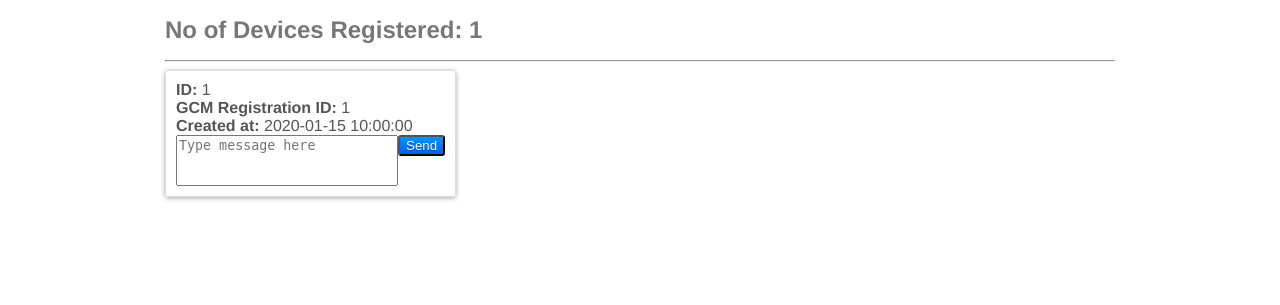
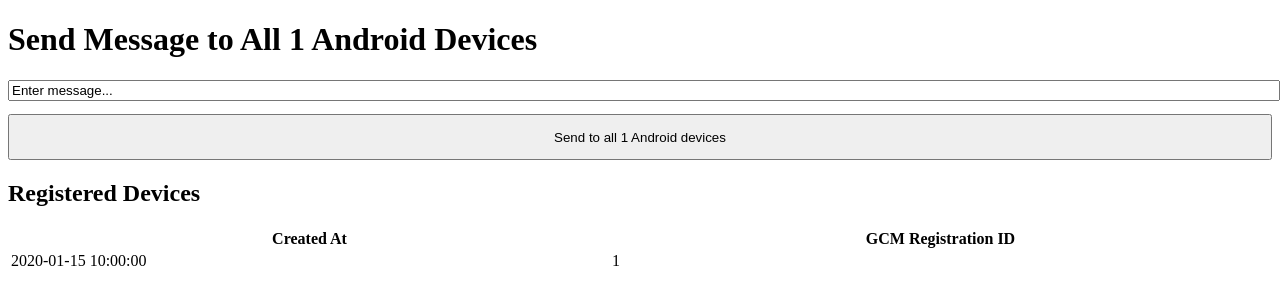
Before and after one commit to jhodgski/AlexAppServerAndroid, a PHP site: page / in a window 1280 px wide. Shown: the top 305 px of the page. Run offline with PHP 8.4, Linux system fonts and the light colour scheme; tables that the repository leaves empty or names only in its code hold one stand-in row (values such as "Sample post"); some libraries are stand-ins or nearby versions.

Commit message:
Changed code so it can do multicast sending

```diff
--- a/db_functions.php
+++ b/db_functions.php
@@ -8,7 +8,7 @@ class DB_Functions {
     //put your code here
     // constructor
     function __construct() {
-        include_once './db_connect.php';
+        require_once 'db_connect.php';
         // connecting to database
         $this->db = new DB_Connect();
         $this->db->connect();
@@ -28,15 +28,7 @@ class DB_Functions {
         $result = mysql_query("INSERT INTO alex_app_push_android (gcm_regid, created_at) VALUES('$gcm_regid', NOW())");
         // check for successful store
         if ($result) {
-            // get user details
-            $id = mysql_insert_id(); // last inserted id
-            $result = mysql_query("SELECT * FROM alex_app_push_android WHERE id = $id") or die(mysql_error());
-            // return user details
-            if (mysql_num_rows($result) > 0) {
-                return mysql_fetch_array($result);
-            } else {
-                return false;
-            }
+            return true;
         } else {
             return false;
         }
--- a/index.php
+++ b/index.php
@@ -1,136 +1,134 @@
+<?php
 
+if ($_SERVER['REQUEST_METHOD'] == 'POST') {
+
+	require_once 'GCM.php';
+
+	$message = $_POST["message"];
+
+    $regIds = array();
+	foreach($_POST['regId'] as $regId) {
+		array_push($regIds, $regId);
+	}
+
+    $gcm = new GCM();
+
+    $message = array("update" => $message);
+    $collapse_key = "Update available";
+
+    $result = $gcm->send_notification($regIds, $message, $collapse_key);
+
+    //echo $result;
+}
+
+require_once 'db_functions.php';
+$db = new DB_Functions();
+$users = $db->getAllUsers();
+if ($users != false) {
+	$no_of_users = mysql_num_rows($users);
+}
+else {
+	$no_of_users = 0;
+}
+?>
 <!DOCTYPE html>
 <html>
     <head>
-        <title></title>
+        <title>Android Push Notification Control Panel</title>
         <meta http-equiv="Content-Type" content="text/html; charset=UTF-8">
-        <script src="http://ajax.googleapis.com/ajax/libs/jquery/1.8.2/jquery.min.js"></script>
+
         <script type="text/javascript">
-            $(document).ready(function(){
 
-            });
-            function sendPushNotification(id){
-                var data = $('form#'+id).serialize();
-                $('form#'+id).unbind('submit');
-                $.ajax({
-                    url: "send_message.php",
-                    type: 'GET',
-                    data: data,
-                    beforeSend: function() {
+        	var INITIAL_MESSAGE = "Enter message...";
 
-                    },
-                    success: function(data, textStatus, xhr) {
-                          $('.txt_message').val("");
-                    },
-                    error: function(xhr, textStatus, errorThrown) {
-
-                    }
-                });
+			function validateForm(f) {
+				var msg = String.trim(f.message.value);;
+				if (msg == INITIAL_MESSAGE || msg == "") {
+					alert("Please enter a message");
 					return false;
 				}
+				else {
+					return true;
+				}
+			}
+			function clearText(ta) {
+				if (ta.value == INITIAL_MESSAGE) {
+					ta.value = "";
+				}
+			}
+
         </script>
         <style type="text/css">
-            .container{
-                width: 950px;
-                margin: 0 auto;
-                padding: 0;
+			input[type="text"] {
+				display: block;
+				width: 100%;
 			}
-            h1{
-                font-family: 'Helvetica Neue', Helvetica, Arial, sans-serif;
-                font-size: 24px;
-                color: #777;
+			input[type="submit"] {
+				margin-top: 1em;
+				padding: 1em;
+				width: 100%;
 			}
-            div.clear{
-                clear: both;
+			table {
+				width: 100%;
 			}
-            ul.devices{
-                margin: 0;
-                padding: 0;
-            }
-            ul.devices li{
-                float: left;
-                list-style: none;
-                border: 1px solid #dedede;
-                padding: 10px;
-                margin: 0 15px 25px 0;
-                border-radius: 3px;
-                -webkit-box-shadow: 0 1px 5px rgba(0, 0, 0, 0.35);
-                -moz-box-shadow: 0 1px 5px rgba(0, 0, 0, 0.35);
-                box-shadow: 0 1px 5px rgba(0, 0, 0, 0.35);
-                font-family: 'Helvetica Neue', Helvetica, Arial, sans-serif;
-                color: #555;
-            }
-            ul.devices li label, ul.devices li span{
-                font-family: 'Helvetica Neue', Helvetica, Arial, sans-serif;
-                font-size: 12px;
-                font-style: normal;
-                font-variant: normal;
-                font-weight: bold;
-                color: #393939;
-                display: block;
-                float: left;
-            }
-            ul.devices li label{
-                height: 25px;
-                width: 50px;
-            }
-            ul.devices li textarea{
-                float: left;
-                resize: none;
-            }
-            ul.devices li .send_btn{
-                background: -webkit-gradient(linear, 0% 0%, 0% 100%, from(#0096FF), to(#005DFF));
-                background: -webkit-linear-gradient(0% 0%, 0% 100%, from(#0096FF), to(#005DFF));
-                background: -moz-linear-gradient(center top, #0096FF, #005DFF);
-                background: linear-gradient(#0096FF, #005DFF);
-                text-shadow: 0 1px 0 rgba(0, 0, 0, 0.3);
-                border-radius: 3px;
-                color: #fff;
+			table .col1 {
+
 			}
         </style>
     </head>
     <body>
+        <div>
+
 <?php
-        include_once 'db_functions.php';
-        $db = new DB_Functions();
-        $users = $db->getAllUsers();
-        if ($users != false)
-            $no_of_users = mysql_num_rows($users);
-        else
-            $no_of_users = 0;
+$tableRowsHTML = "";
+if ($no_of_users > 0) {
 ?>
-        <div class="container">
-            <h1>No of Devices Registered: <?php echo $no_of_users; ?></h1>
-            <hr/>
-            <ul class="devices">
+
+			<h1>Send Message to All <?php echo $no_of_users; ?> Android Devices</h1>
+			<form action="index.php" method="post" onsubmit="return validateForm(this);">
+<?php
+	while ($row = mysql_fetch_array($users)) {
+?>
+				<input type="hidden" name="regId[]" value="<?php echo $row["gcm_regid"] ?>"/>
+<?php
+		$tableRowsHTML .= '<tr>';
+		$tableRowsHTML .= '    <td class="col1">' . $row["created_at"] . '</td>';
+		$tableRowsHTML .= '    <td>' . $row["gcm_regid"] . '</td>';
+		$tableRowsHTML .= '</tr>';
+	}
+?>
+				<input type="text" id="message" name="message" value="Enter message..." onclick="clearText(this);" />
+				<input type="submit" value="Send to all <?php echo $no_of_users; ?> Android devices" />
+			</form>
+
+<?php
+}
+?>
+
+
+
+			<h2>Registered Devices</h2>
+
 <?php
 if ($no_of_users > 0) {
 ?>
+			<table>
+				<thead>
+					<tr>
+						<th class="col1">Created At</th>
+						<th>GCM Registration ID</th>
+					</tr>
+				</thead>
+				<tbody>
+
 <?php
-                    while ($row = mysql_fetch_array($users)) {
+	echo $tableRowsHTML;
 ?>
-                        <li>
-                            <form id="<?php echo $row["id"] ?>" name="" method="post" onsubmit="return sendPushNotification('<?php echo $row["id"] ?>')">
-                                <div><b>ID:</b> <?php echo $row["id"] ?></div>
-                                <div class="clear"></div>
-                                <div><b>GCM Registration ID:</b> <?php echo $row["gcm_regid"] ?></div>
-                                <div class="clear"></div>
-                                <div><b>Created at:</b> <?php echo $row["created_at"] ?></div>
-                                <div class="clear"></div>
-                                <div class="send_container">
-                                    <textarea rows="3" name="message" cols="25" class="txt_message" placeholder="Type message here"></textarea>
-                                    <input type="hidden" name="regId" value="<?php echo $row["gcm_regid"] ?>"/>
-                                    <input type="submit" class="send_btn" value="Send" onclick=""/>
-                                </div>
-                            </form>
-                        </li>
-                    <?php }
-                } else { ?>
-                    <li>
-                        No Users Registered Yet!
-                    </li>
-                <?php } ?>
-            </ul>
+				<tbody>
+			</table>
+<?php
+}
+?>
         </div>
     </body>
 </html>
```
Also changed, not shown: GCM.php (+4 -3 lines), index_old.php (added, +136 -0 lines), register.php (+6 -5 lines), send_message.php (+5 -4 lines). Lines whose indentation alone changed are shown as unchanged.
